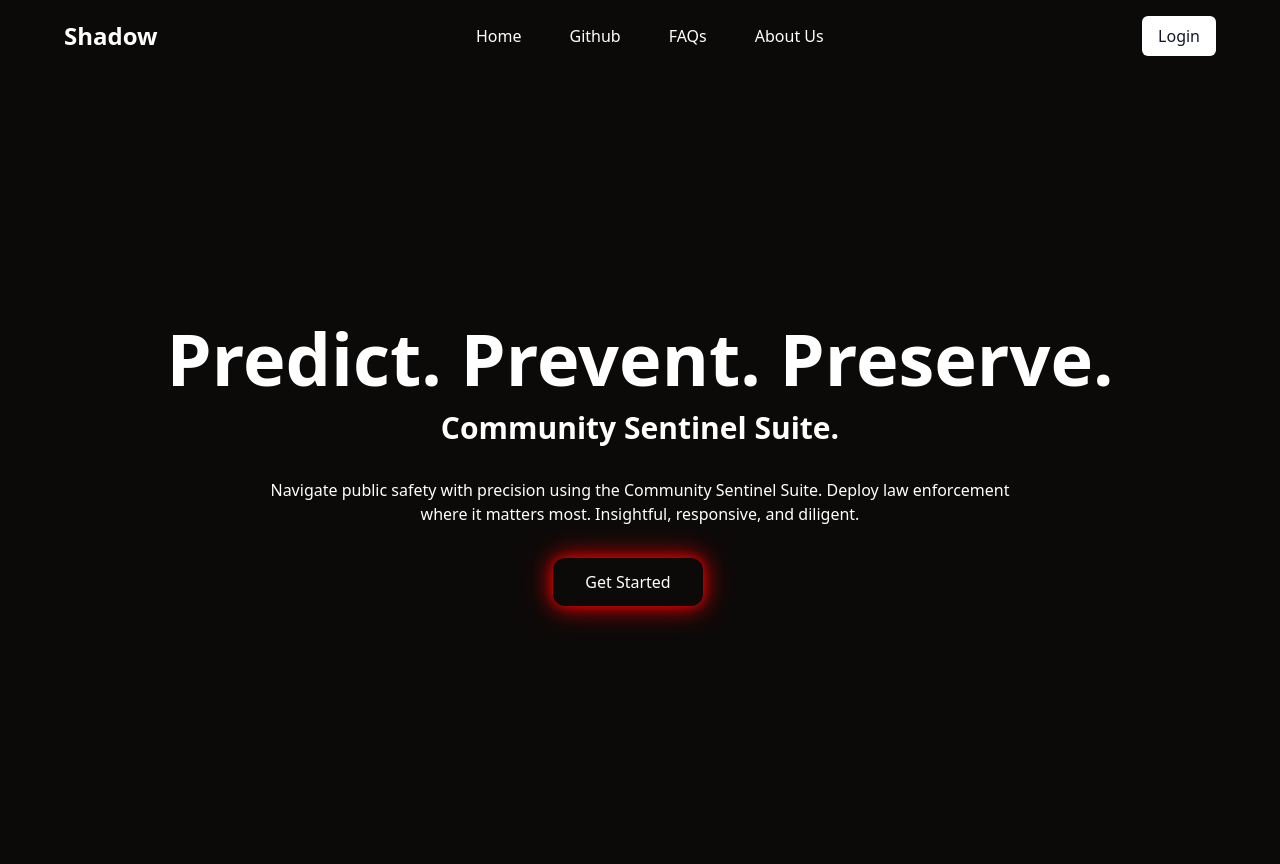
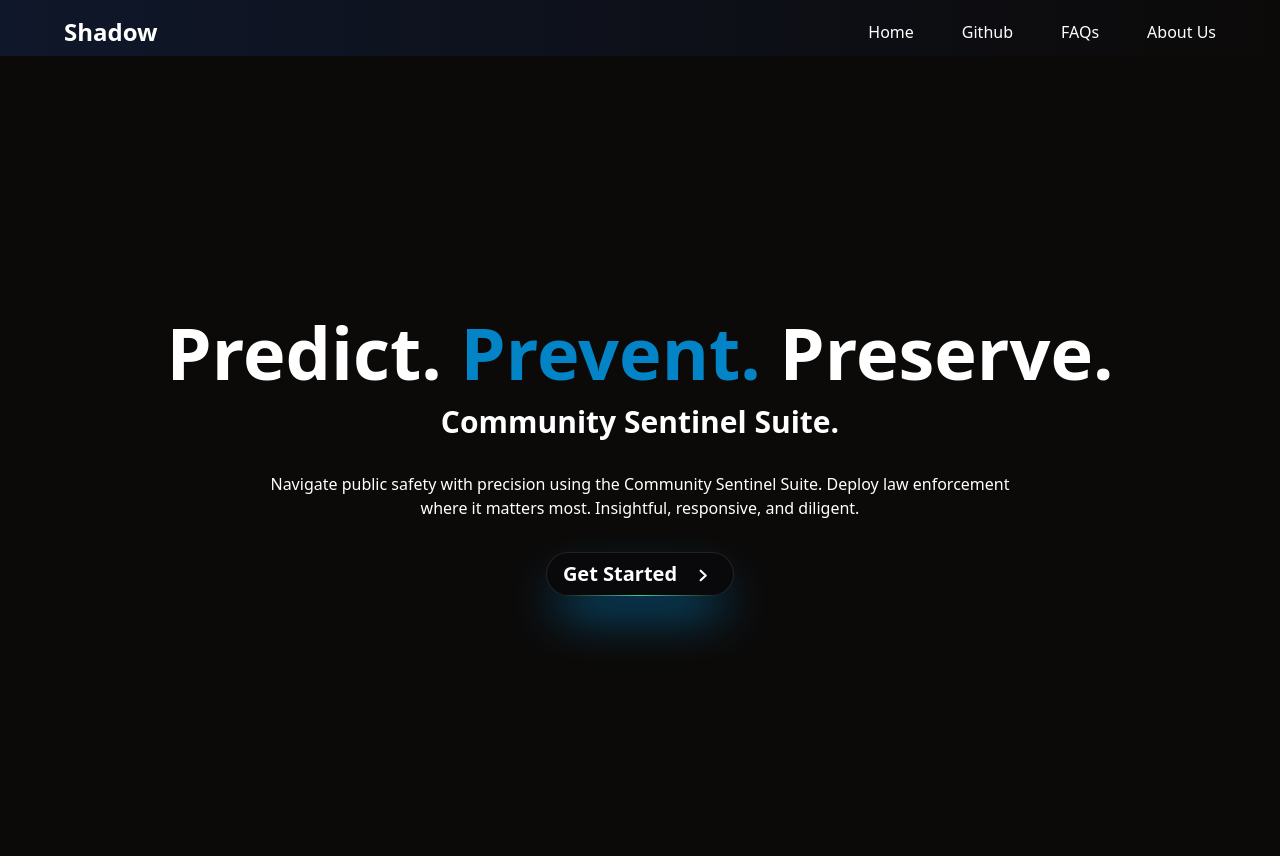
Before and after one commit to Varun-2538/Shadow, a React (Create React App) app in the folder heatmap-frontend/: page / in a window 1280 px wide. Built offline with nearby package versions, Linux system fonts and the light colour scheme.

Commit message:
Refactor: Landing and Spatial updated

```diff
--- a/heatmap-frontend/src/components/Landing.js
+++ b/heatmap-frontend/src/components/Landing.js
@@ -11,9 +11,10 @@ export default function Landing() {
   return (
     <>
       <div className="bg-stone-950 min-h-screen w-full">
+        <div className=" bg-gradient-radial top-0 left-0 from-gray-900 to-stone-950">
           <div className="flex-grow min-h-screen flex items-center justify-center flex-col text-white">
             <h1 className="text-7xl font-bold mb-4 ">
-            Predict. Prevent. Preserve.
+              Predict. <span className="text-sky-600">Prevent.</span> Preserve.
             </h1>
             <h2 className="text-3xl font-semibold mb-8">
               Community Sentinel Suite.
@@ -24,13 +25,31 @@ export default function Landing() {
               responsive, and diligent.
             </p>
             <div className="flex space-x-4">
-            <button
-              onClick={handleClick}
-              className="bg-transparent mr-6 hover:shadow-glow-red-intense shadow-glow-red text-white px-8 py-3 rounded-xl"
+              <button className="bg-transparent no-underline group cursor-pointer relative shadow-2xl shadow-sky-600 rounded-full p-px text-xs font-semibold leading-6 text-white inline-block">
+                <span className="absolute inset-0 overflow-hidden rounded-full">
+                  <span className="absolute inset-0 rounded-full bg-[image:radial-gradient(75%_100%_at_50%_0%,rgba(56,189,248,0.6)_0%,rgba(56,189,248,0)_75%)] opacity-0 transition-opacity duration-500 group-hover:opacity-100" />
+                </span>
+                <div onClick={handleClick} className="relative flex text-xl space-x-2 items-center z-10 rounded-full bg-zinc-950 py-0.5 px-4 ring-1 ring-white/10 ">
+                  <span>Get Started </span>
+                  <svg
+                    fill="none"
+                    height="38"
+                    viewBox="0 0 22 22"
+                    width="32"
+                    xmlns="http://www.w3.org/2000/svg"
                   >
-              Get Started
+                    <path
+                      d="M10.75 8.75L14.25 12L10.75 15.25"
+                      stroke="currentColor"
+                      strokeLinecap="round"
+                      strokeLinejoin="round"
+                      strokeWidth="1.5"
+                    />
+                  </svg>
+                </div>
+                <span className="absolute -bottom-0 left-[1.125rem] h-px w-[calc(100%-2.25rem)] bg-gradient-to-r from-emerald-400/0 via-emerald-400/90 to-emerald-400/0 transition-opacity duration-500 group-hover:opacity-40" />
               </button>
-
+            </div>
           </div>
         </div>
       </div>
--- a/heatmap-frontend/src/components/Navbar.js
+++ b/heatmap-frontend/src/components/Navbar.js
@@ -12,8 +12,9 @@ const Navbar = () => {
     return null;
   }
 
+  // Changed the background to a gradient similar to Landing.js
   return (
-    <nav className="flex items-center justify-between px-4 py-2 w-full mt-0  bg-stone-950 text-white pt-4 pr-16 pl-16">
+    <nav className="flex items-center justify-between px-4 py-2 w-full mt-0 bg-gradient-to-r from-slate-900 to-stone-950 text-white pt-4 pr-16 pl-16">
       <div className="text-2xl font-bold">
         <a href="/" className="hover:text-red-500">
           Shadow
@@ -45,12 +46,7 @@ const Navbar = () => {
           </a>
         </li>
       </ul>
-      <button
-        onClick={handleOnClick}
-        className="px-4 py-2 bg-white text-gray-900 rounded-md hover:bg-gray-200"
-      >
-        Login
-      </button>
+
     </nav>
   );
 };
--- a/heatmap-frontend/src/components/Sidebar.js
+++ b/heatmap-frontend/src/components/Sidebar.js
@@ -5,7 +5,7 @@ import styled from "styled-components";
 const StyledSidebar = styled.div`
   min-height: 100vh;
   width: 240px;
-  background: #1f2937;
+  background: #0f172a;
   padding: 16px;
   box-shadow: 0 0 8px rgba(0, 0, 0, 0.1);
 `;
@@ -17,7 +17,7 @@ const StyledButton = styled.button`
   border-radius: 5px;
   transition: all 0.2s;
   background-color: ${(props) => (props.open ? "#4b5563" : "transparent")};
-  color: white;
+  color: #f5f5f4;
   display: flex;
   justify-content: space-between;
   align-items: center;
@@ -29,15 +29,11 @@ const StyledLink = styled.a`
   padding: 10px 15px;
   border-radius: 5px;
   transition: transform 0.5s, background-color 0.2s;
-  color: white;
+  color: #f5f5f4; // Bright cyan color for text
   display: block;
   text-decoration: none;
   &:hover {
-    background-color: #4b5563;
-    &::before {
-
-      background-color: white;
-    }
+    background-color: #4b5563; // Tailwind gray-700
   }
 `;
 
@@ -52,7 +48,7 @@ const Sidebar = () => {
   return (
     <StyledSidebar>
       <nav>
-        <div className="text-2xl ml-2 mb-8 text-white font-bold font-serif">Shadow</div>
+        <div className="text-2xl ml-4 pl-4 mb-8  text-white  font-bold font-serif">Shadow</div>
         <div className="text-white ml-4 mt-4 pt-4 font-semibold flex flex-col justify-center space-y-4">
           <div>
             <StyledButton
--- a/heatmap-frontend/src/components/Spatial.js
+++ b/heatmap-frontend/src/components/Spatial.js
@@ -239,10 +239,9 @@ const Spatial = () => {
   };
 
   return (
-    <div className="container mx-auto px-4">
-      <h2 className="text-2xl font-bold mb-4">
-        Select District and Unit for Spatial Analysis
-      </h2>
+    <div className="container bg-gradient-to-b  from-indigo-950 via-gray-800 to-stone-950 text-white mx-auto px-4 pt-4" >
+      <h2 className="text-3xl font-bold mb-2">Spatial Analysis</h2>
+      <p className="mb-4 pb-4">Lorem Ipsum hey this is spatial</p>
 
       <div className="flex flex-wrap -mx-2 mb-4">
         {" "}
```
Lines whose indentation alone changed are shown as unchanged.
